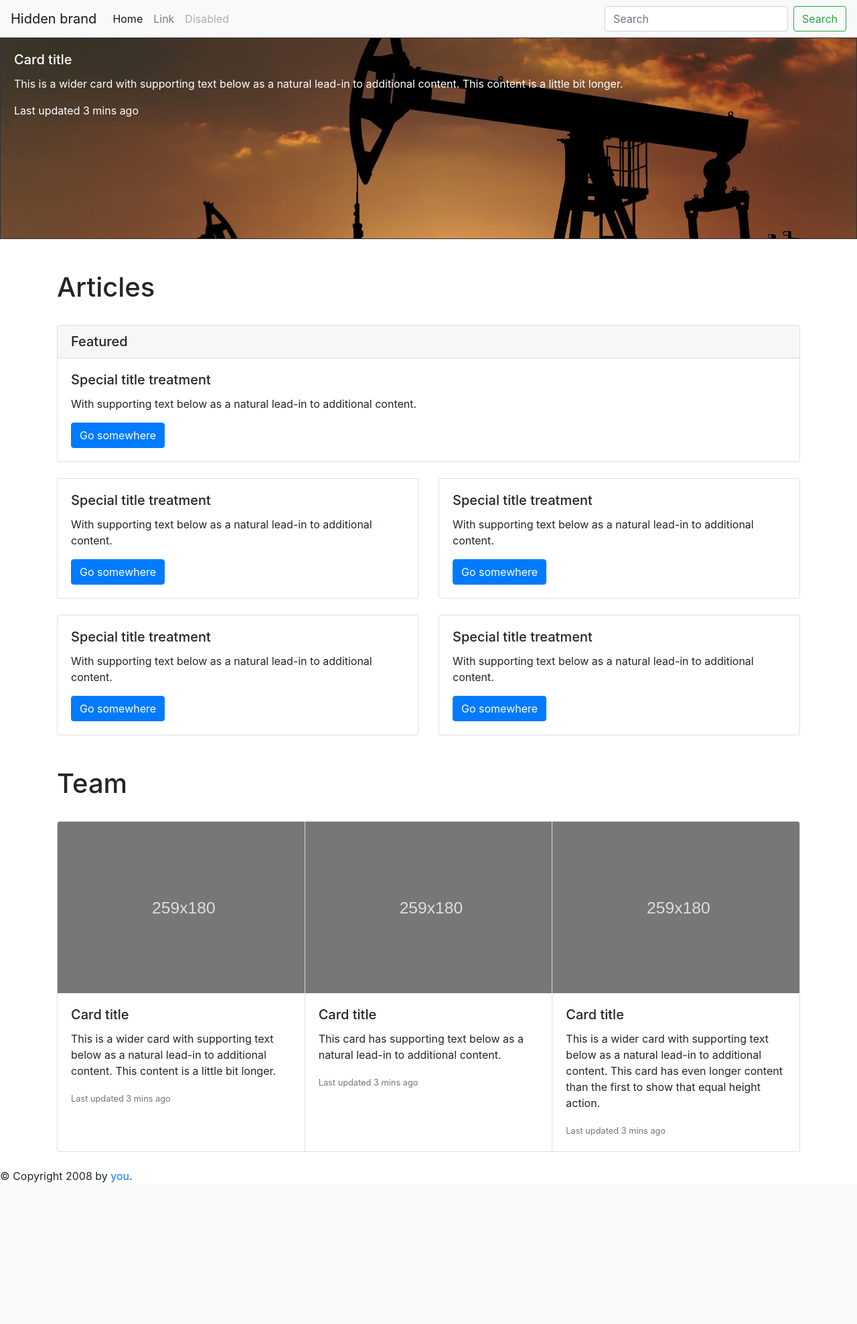
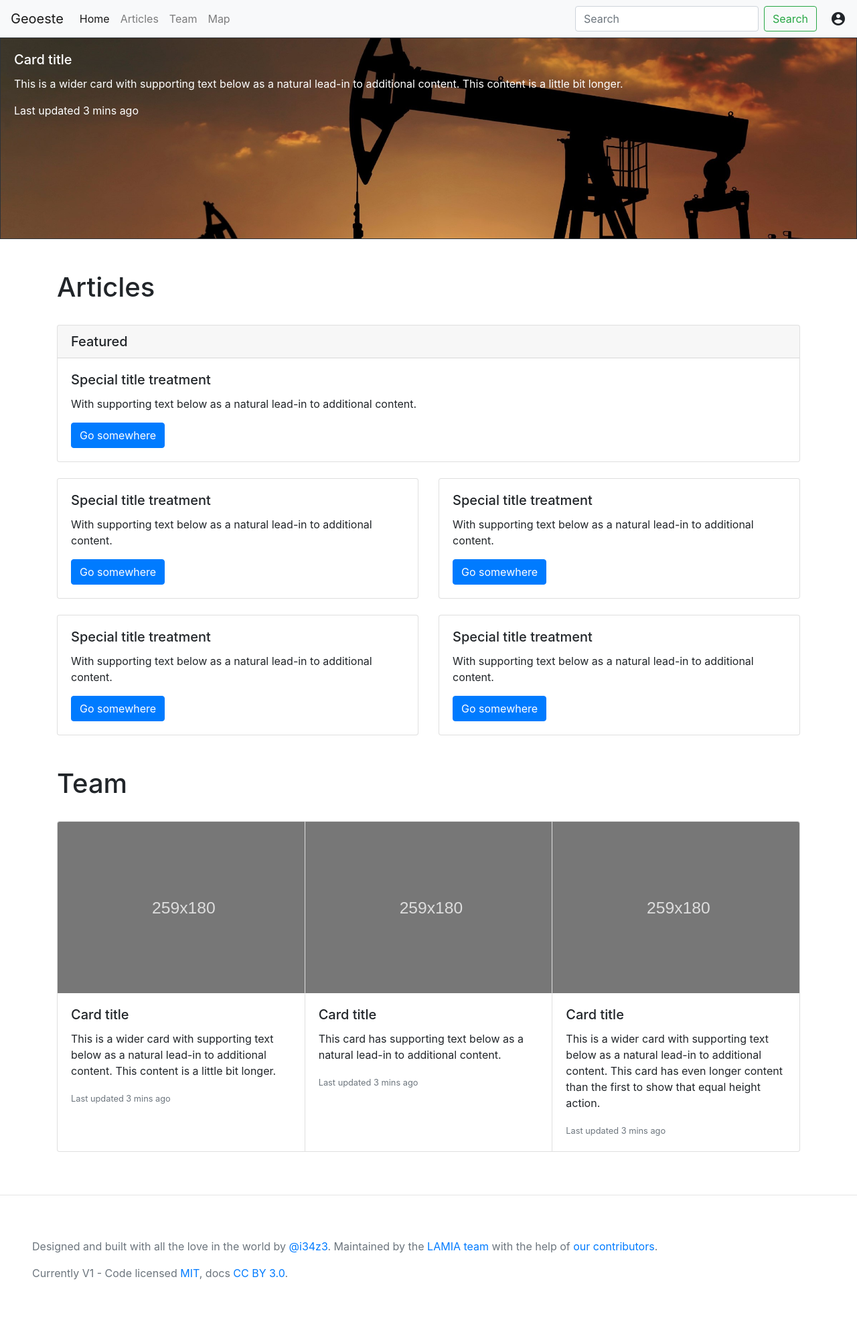
Before and after one commit to lamiautfpr/CLB02-2020---Portal-Geoeste, a Flask app: page / in a window 1280 px wide. Shown: the whole page at 67% size. Before the commit the page ends 1766 px from the top, so only its background shows below. Run offline with Flask 2, Linux system fonts and the light colour scheme; some libraries are stand-ins or nearby versions.

Commit message:
Update base.html

```diff
--- a/app/templates/base.html
+++ b/app/templates/base.html
@@ -2,32 +2,38 @@
 <html lang="en">
 <head>
     {% block head %}
+    <link href="https://fonts.googleapis.com/icon?family=Material+Icons" rel="stylesheet">
     <link rel="stylesheet" href="https://maxcdn.bootstrapcdn.com/bootstrap/4.0.0/css/bootstrap.min.css" integrity="sha384-Gn5384xqQ1aoWXA+058RXPxPg6fy4IWvTNh0E263XmFcJlSAwiGgFAW/dAiS6JXm" crossorigin="anonymous">
     <title>{% block title %}{% endblock %} - Portal Geoeste</title>
     {% endblock %}
 </head>
-<body>
     <nav class="navbar navbar-expand-lg navbar-light bg-light">
         <button class="navbar-toggler" type="button" data-toggle="collapse" data-target="#navbarTogglerDemo01" aria-controls="navbarTogglerDemo01" aria-expanded="false" aria-label="Toggle navigation">
           <span class="navbar-toggler-icon"></span>
         </button>
         <div class="collapse navbar-collapse" id="navbarTogglerDemo01">
-          <a class="navbar-brand" href="#">Hidden brand</a>
+          <a class="navbar-brand" href="#">Geoeste</a>
           <ul class="navbar-nav mr-auto mt-2 mt-lg-0">
             <li class="nav-item active">
               <a class="nav-link" href="#">Home <span class="sr-only">(current)</span></a>
             </li>
             <li class="nav-item">
-              <a class="nav-link" href="#">Link</a>
+              <a class="nav-link" href="#">Articles</a>
             </li>
             <li class="nav-item">
-              <a class="nav-link disabled" href="#">Disabled</a>
+              <a class="nav-link" href="#">Team</a>
+            </li>
+            <li class="nav-item">
+              <a class="nav-link" href="#">Map</a>
             </li>
           </ul>
           <form class="form-inline my-2 my-lg-0">
             <input class="form-control mr-sm-2" type="search" placeholder="Search" aria-label="Search">
             <button class="btn btn-outline-success my-2 my-sm-0" type="submit">Search</button>
           </form>
+          <span class="material-icons" style="margin-left: 20px;">
+            account_circle
+          </span>
         </div>
     </nav>
     <div id="container">
@@ -37,7 +43,14 @@
 
     <div id="footer">
         {% block footer %}
-        &copy; Copyright 2008 by <a href="http://domain.invalid/">you</a>.
+        <br>
+        <hr>
+        <footer class="bd-footer text-muted">
+          <div class="container-fluid p-3 p-md-5">
+            <p>Designed and built with all the love in the world by <a href="https://github.com/i34z3" target="_blank" rel="noopener">@i34z3</a>. Maintained by the <a href="https://github.com/lamiautfpr">LAMIA team</a> with the help of <a href="https://github.com/twbs/bootstrap/graphs/contributors">our contributors</a>.</p>
+            <p>Currently V1 - Code licensed <a href="https://github.com/twbs/bootstrap/blob/master/LICENSE" target="_blank" rel="license noopener">MIT</a>, docs <a href="https://creativecommons.org/licenses/by/3.0/" target="_blank" rel="license noopener">CC BY 3.0</a>.</p>
+          </div>
+        </footer>
         {% endblock %}
     </div>
 
@@ -45,4 +58,14 @@
     <script src="https://cdnjs.cloudflare.com/ajax/libs/popper.js/1.12.9/umd/popper.min.js" integrity="sha384-ApNbgh9B+Y1QKtv3Rn7W3mgPxhU9K/ScQsAP7hUibX39j7fakFPskvXusvfa0b4Q" crossorigin="anonymous"></script>
     <script src="https://maxcdn.bootstrapcdn.com/bootstrap/4.0.0/js/bootstrap.min.js" integrity="sha384-JZR6Spejh4U02d8jOt6vLEHfe/JQGiRRSQQxSfFWpi1MquVdAyjUar5+76PVCmYl" crossorigin="anonymous"></script>
 </body>
+
+<script>
+  $(window).scroll(function(){
+   if ($(window).scrollTop() == 0) {
+        $(".navbar").removeClass("fixed-top");
+    } else {
+        $(".navbar").addClass("fixed-top");
+    }
+    });
+</script>
 </html>
```
